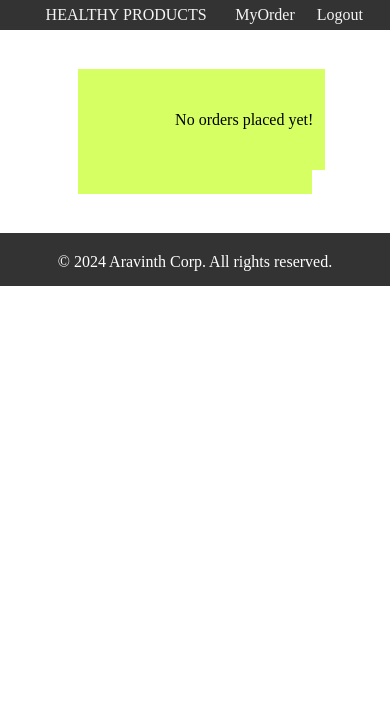
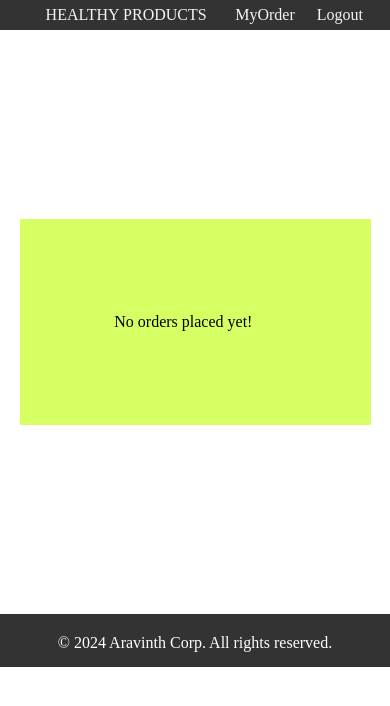
Before and after one commit to AravinthS75/Heathy-Products, a React (Create React App) app in the folder Healthy Product/: page /myorder in a window 390 px wide. Shown: the top 706 px of the page. Built offline with nearby package versions, Linux system fonts and the light colour scheme; sample sign-in values are in the browser's storage.

Commit message:
Update Order.module.css

```diff
--- a/Healthy Product/src/pages/order/Order.module.css
+++ b/Healthy Product/src/pages/order/Order.module.css
@@ -19,6 +19,7 @@
   width: 60%; /* Adjust the width to match the header */
   margin-left: 20%;
   padding-bottom: 24px;
+
 }
 
 .orderHead{
@@ -46,3 +47,36 @@
   margin-top: 3%;
   margin-left: 16%;
 }
+
+/* For mobile devices */
+@media (max-width: 768px) {
+
+  .orderContainer {
+    width: 90%;
+    margin-left: 5%;
+    margin-top: 188.5px;
+    margin-bottom: 188.5px;
+  }
+
+  .orderMessage {
+    padding: 10%;
+    padding-left: 27%;
+    padding-top: 27%;
+    padding-bottom: 20%;
+  }
+
+  .orderHead {
+    padding: 5%;
+  }
+
+  .orderList{
+      padding-left: 2%;
+      font-size: small;
+  }
+
+  .orderItem{
+    padding-left: 4%;
+    font-size: small;
+  }
+
+}
```
